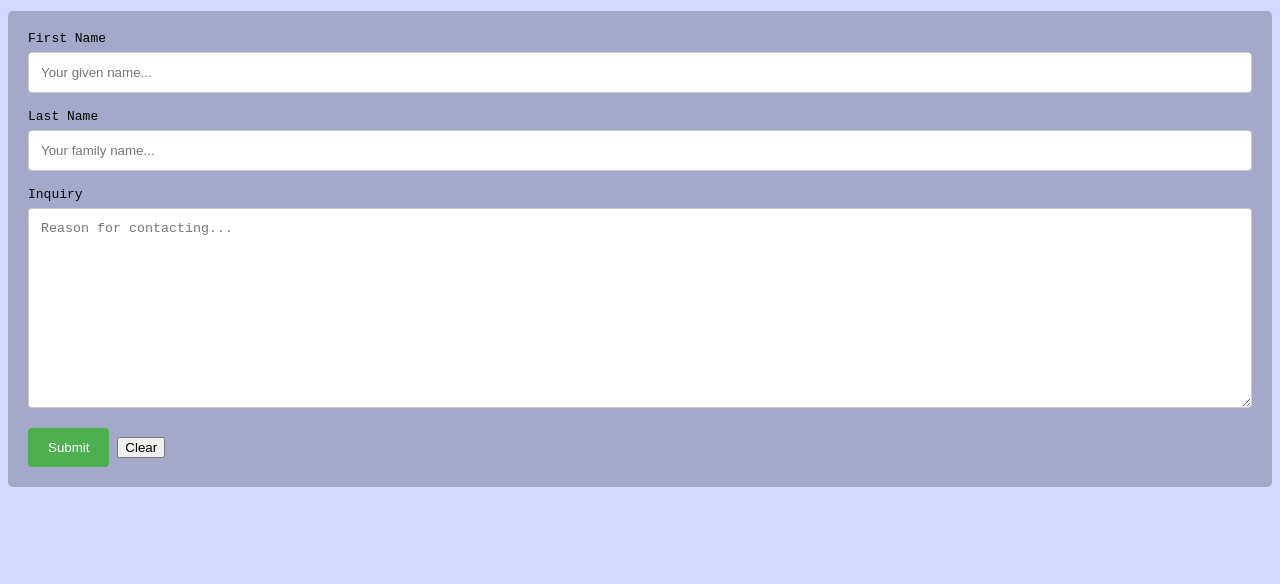
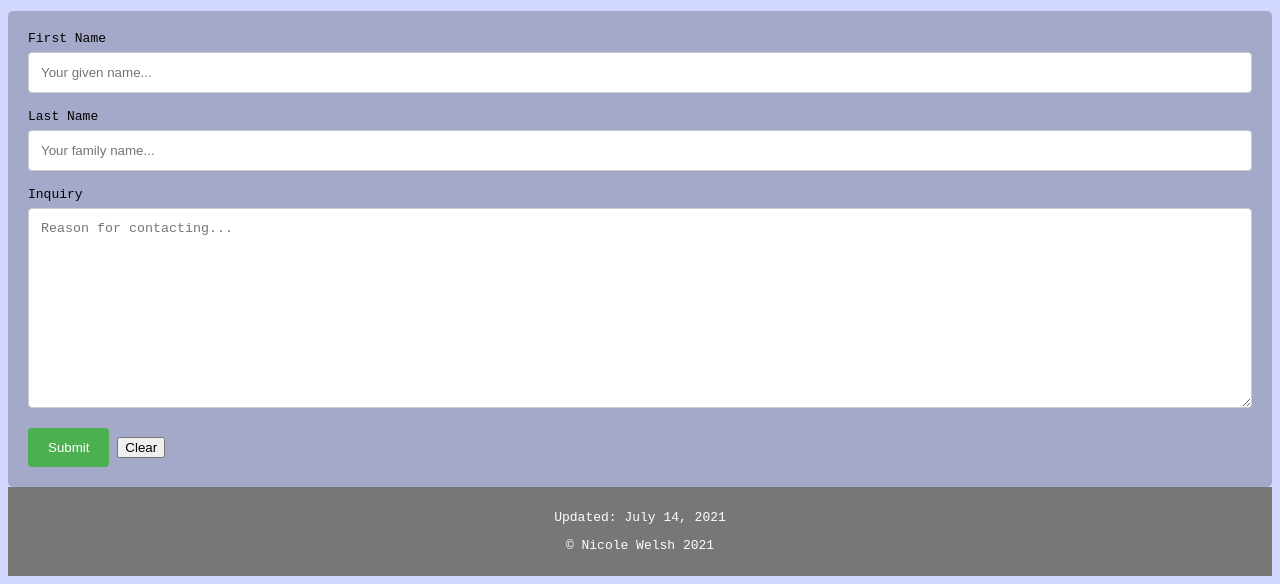
Before and after one commit to nwelsh/nwelsh.github.io, a plain HTML site: page Contact.html in a window 1280 px wide. Shown: the part 438-1022 px from the top of the page. Before the commit the page ends 933 px from the top, so only its background shows below. Drawn offline with Linux system fonts and the light colour scheme.

Commit message:
Update Contact.html

```diff
--- a/Contact.html
+++ b/Contact.html
@@ -42,6 +42,9 @@
             </form>
         </div>
     </div>
-
+<footer>
+       <p> Updated: July 14, 2021 </p>
+       <p> &copy; Nicole Welsh 2021 </p>
+</footer>
 </body>
 </html>
```
